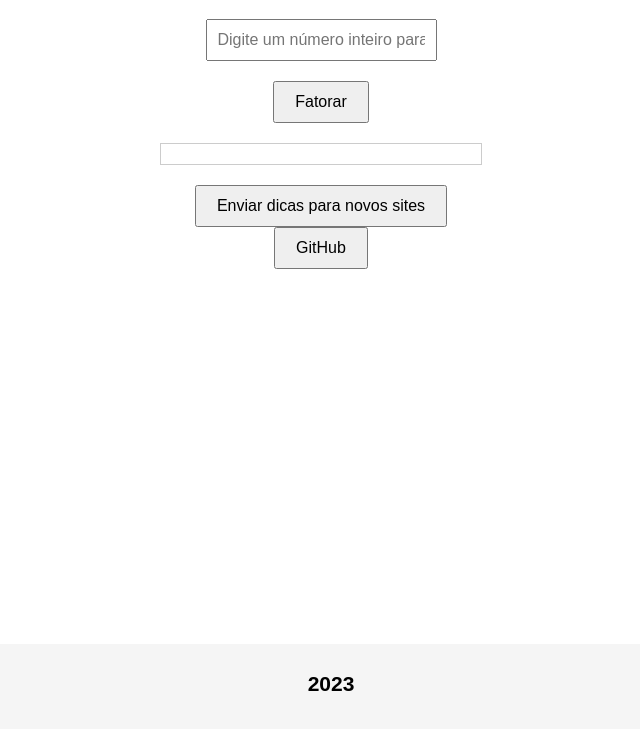
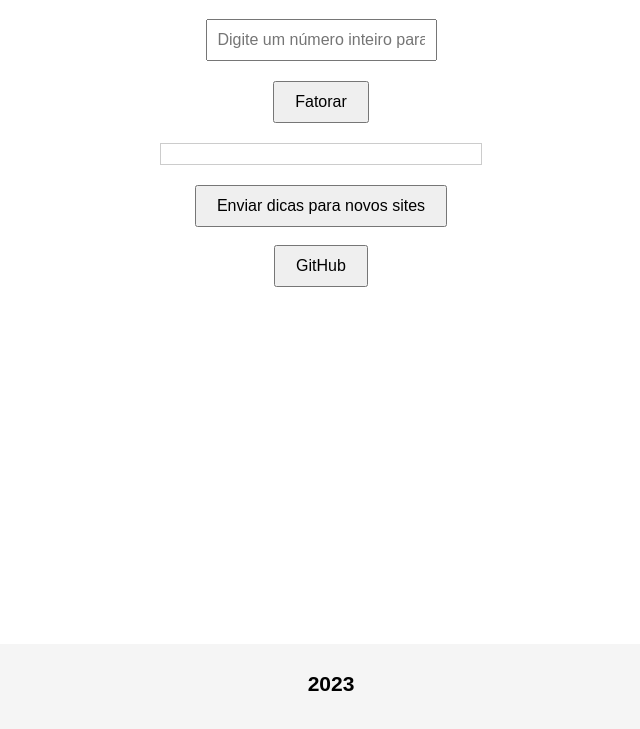
Before and after one commit to DHPedro/fatoracao-de-numeros, a plain HTML site: page index.html in a window 1280 px wide. Shown: the part 61-790 px from the top of the page, without its empty margins (319-959 px from the left). Drawn offline with Linux system fonts and the light colour scheme.

Commit message:
Update index.html

```diff
--- a/index.html
+++ b/index.html
@@ -97,7 +97,7 @@ function fatorarNumero() {
     <input type="text" id="numero" placeholder="Digite um número inteiro para fatorar">
     <button onclick="fatorarNumero()">Fatorar</button>
     <div id="fatorizacao"></div>
-    <button><a href="https://discord.gg/c6UEwBYyUt">Enviar dicas para novos sites</a></button>
+    <button><a href="https://discord.gg/c6UEwBYyUt">Enviar dicas para novos sites</a></button><br>
     <button><a href="https://github.com/DHPedro/">GitHub</a></button>
     <div id="footer">
         <h2>2023</h2><br>
```
